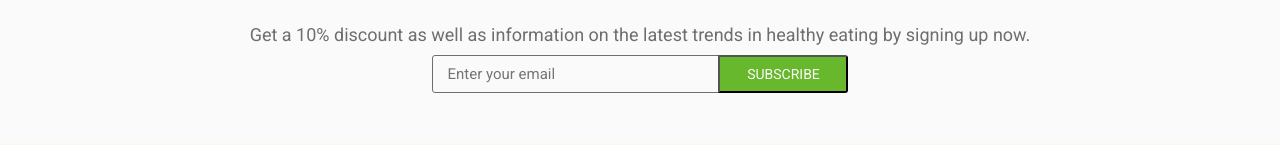
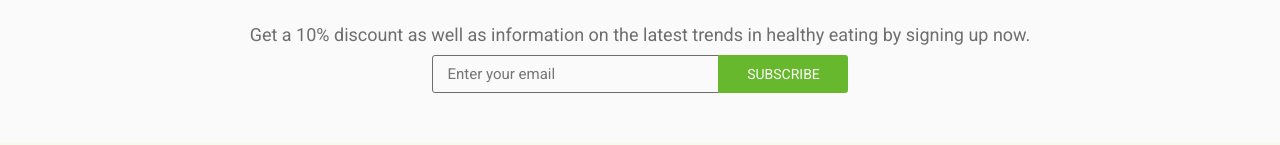
Before and after one commit to Dimayo/Landing-Page-Fcc, a plain HTML site: page index.html in a window 1280 px wide. Shown: the part 2697-2842 px from the top of the page. Drawn offline with Linux system fonts and the light colour scheme.

Commit message:
Button style changed

```diff
--- a/style.css
+++ b/style.css
@@ -409,6 +409,11 @@ h3 {
 }
 
 #submit {
+  padding: 0;
+  border: none;
+  font: inherit;
+  color: inherit;
+  background-color: transparent;
   width: 130px;
   font-size: 14px;
   font-family: 'Roboto', sans-serif;
```
